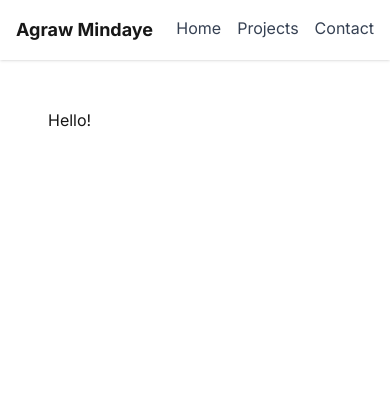
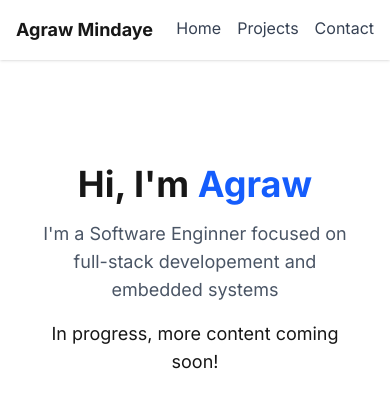
Before and after one commit to Agraw-Mindaye/Portfolio-Website, a Next.js app: page / in a window 390 px wide. Shown: the top 408 px of the page. Built offline with nearby package versions, Linux system fonts and the light colour scheme.

Commit message:
feat: add responsive Hero section to homepage

```diff
--- a/app/page.tsx
+++ b/app/page.tsx
@@ -1,7 +1,7 @@
+import Hero from "@/components/Hero";
+
 export default function Home() {
   return (
-    <main className="p-6">
-      <h1>Hello!</h1>
-    </main>
+    <Hero />
   )
 }
--- /dev/null
+++ b/components/Hero.tsx
@@ -0,0 +1,16 @@
+export default function Hero() {
+    return (
+
+        <section className="py-20 px-4 text-center">
+            <h1 className="text-4xl sm:text-5xl md:text-6xl font-bold mb-4">
+                Hi, I'm <span className="text-blue-600">Agraw</span>
+            </h1>
+            <p className="text-lg sm:text-xl max-w-xl mx-auto text-gray-600 mb-4">
+                I'm a Software Enginner focused on full-stack developement and embedded systems
+            </p>
+            <p className="text-lg sm:text-xl max-w-xl mx-auto text-600">
+                In progress, more content coming soon!
+            </p>
+        </section>
+    )
+}
```
